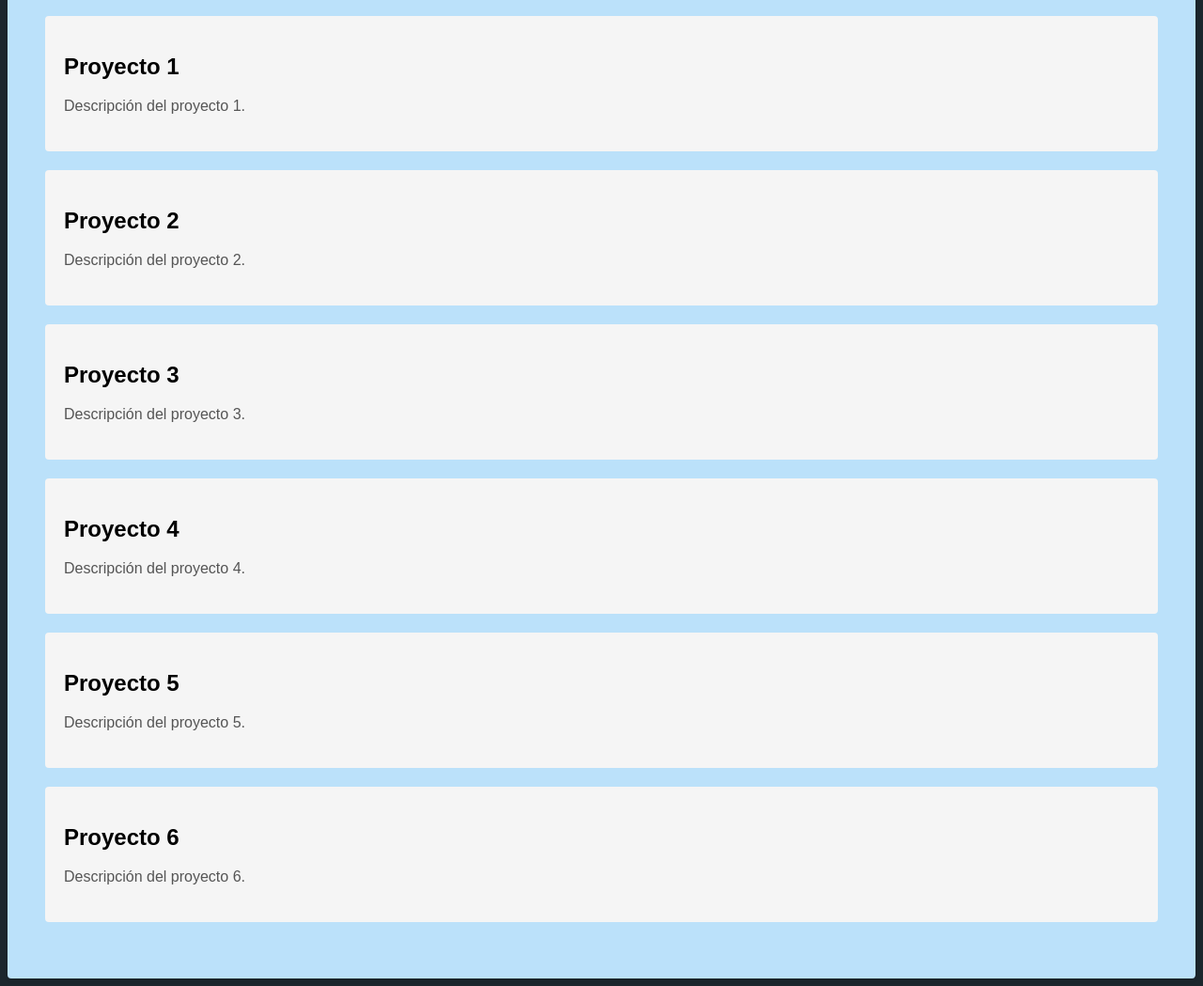
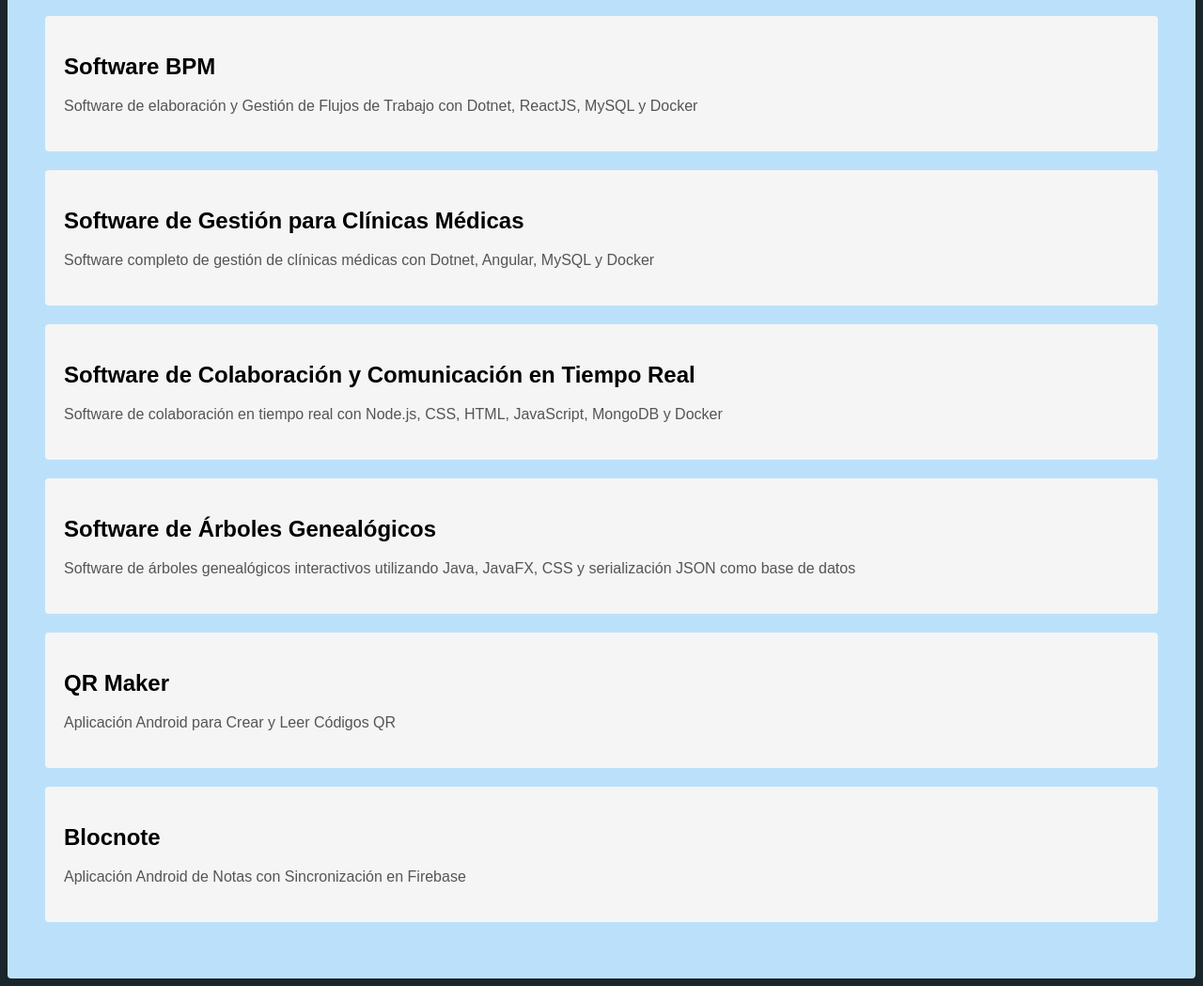
Before and after one commit to santiagozeg/szegarra-dev-portfolio, a plain HTML site: page work.html in a window 1280 px wide. Shown: the part 175-1224 px from the top of the page at 94% size. Drawn offline with Linux system fonts and the light colour scheme.

Commit message:
add information works section

```diff
--- a/assets/css/styles.css
+++ b/assets/css/styles.css
@@ -118,6 +118,13 @@ footer p {
   border-radius: 50%;
   box-shadow: 0 2px 4px rgba(0, 0, 0, 0.2);
   animation: fade-in 1s ease-in-out;
-  display: block; /* Centra la imagen */
-  margin: 0 auto; /* Centra la imagen */
+  display: block;
+  margin: 0 auto;
 }
+
+.technology-icon {
+  display: inline-block;
+  width: 100px;
+  height: 50px;
+  margin-left: 50px;
+}
--- a/work.html
+++ b/work.html
@@ -3,6 +3,7 @@
 <head>
   <title>Tu Portfolio - Trabajos</title>
   <link rel="stylesheet" href="assets/css/styles.css">
+  <link rel="stylesheet" href="https://cdnjs.cloudflare.com/ajax/libs/font-awesome/5.15.3/css/all.min.css">
 </head>
 <body>
   <header>
@@ -17,28 +18,28 @@
   <main>
     <h1>Mis Proyectos</h1>
     <div class="project-card" onclick="window.location.href='project1.html'">
-      <h2>Proyecto 1</h2>
-      <p>Descripción del proyecto 1.</p>
+      <h2>Software BPM</h2>
+      <p>Software de elaboración y Gestión de Flujos de Trabajo con Dotnet, ReactJS, MySQL y Docker</p>
     </div>
     <div class="project-card" onclick="window.location.href='project2.html'">
-      <h2>Proyecto 2</h2>
-      <p>Descripción del proyecto 2.</p>
+      <h2>Software de Gestión para Clínicas Médicas</h2>
+      <p>Software completo de gestión de clínicas médicas con Dotnet, Angular, MySQL y Docker</p>
     </div>
     <div class="project-card" onclick="window.location.href='project3.html'">
-      <h2>Proyecto 3</h2>
-      <p>Descripción del proyecto 3.</p>
+      <h2>Software de Colaboración y Comunicación en Tiempo Real</h2>
+      <p>Software de colaboración en tiempo real con Node.js, CSS, HTML, JavaScript, MongoDB y Docker</p>
     </div>
     <div class="project-card" onclick="window.location.href='project4.html'">
-      <h2>Proyecto 4</h2>
-      <p>Descripción del proyecto 4.</p>
+      <h2>Software de Árboles Genealógicos</h2>
+      <p>Software de árboles genealógicos interactivos utilizando Java, JavaFX, CSS y serialización JSON como base de datos</p>
     </div>
     <div class="project-card" onclick="window.location.href='project5.html'">
-      <h2>Proyecto 5</h2>
-      <p>Descripción del proyecto 5.</p>
+      <h2>QR Maker</h2>
+      <p>Aplicación Android para Crear y Leer Códigos QR</p>
     </div>
     <div class="project-card" onclick="window.location.href='project6.html'">
-      <h2>Proyecto 6</h2>
-      <p>Descripción del proyecto 6.</p>
+      <h2>Blocnote</h2>
+      <p>Aplicación Android de Notas con Sincronización en Firebase</p>
     </div>
   </main>
 
```
